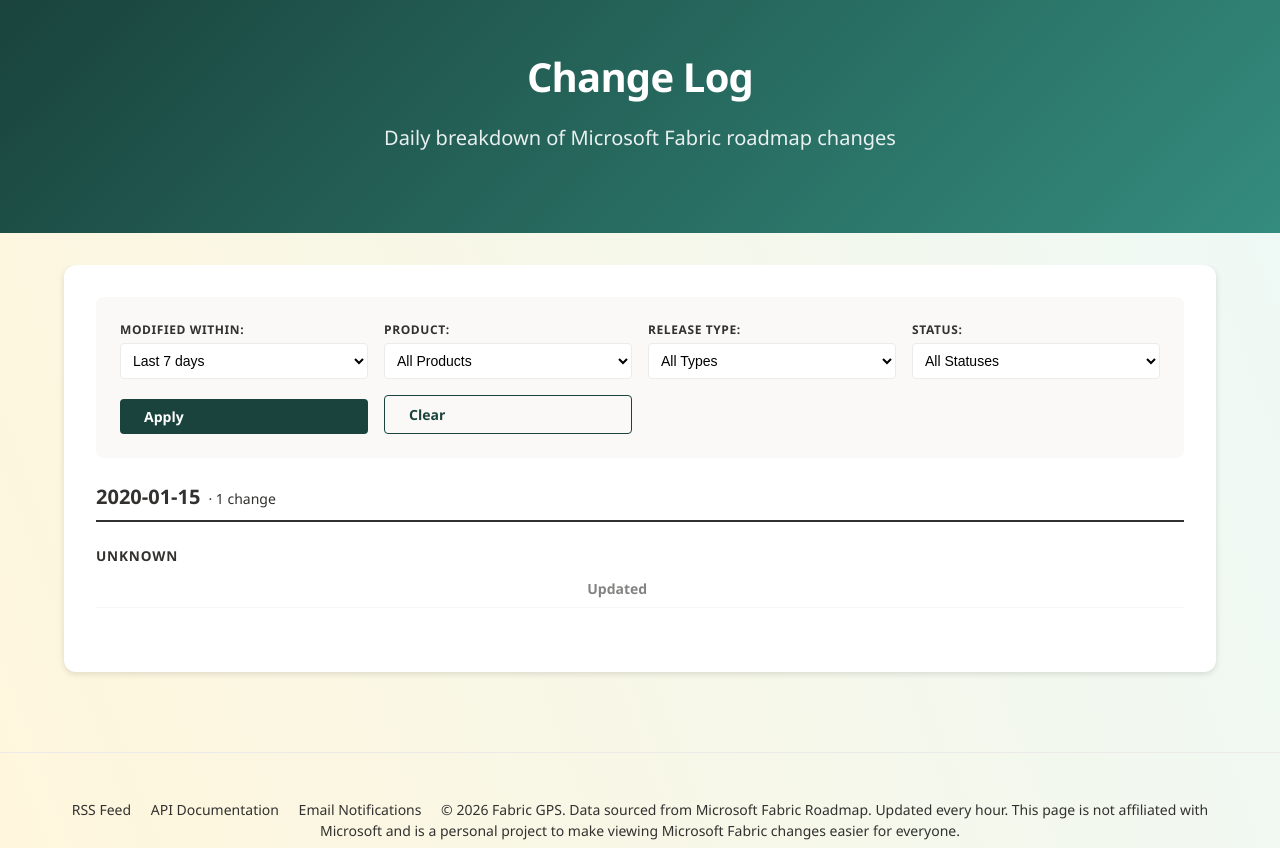
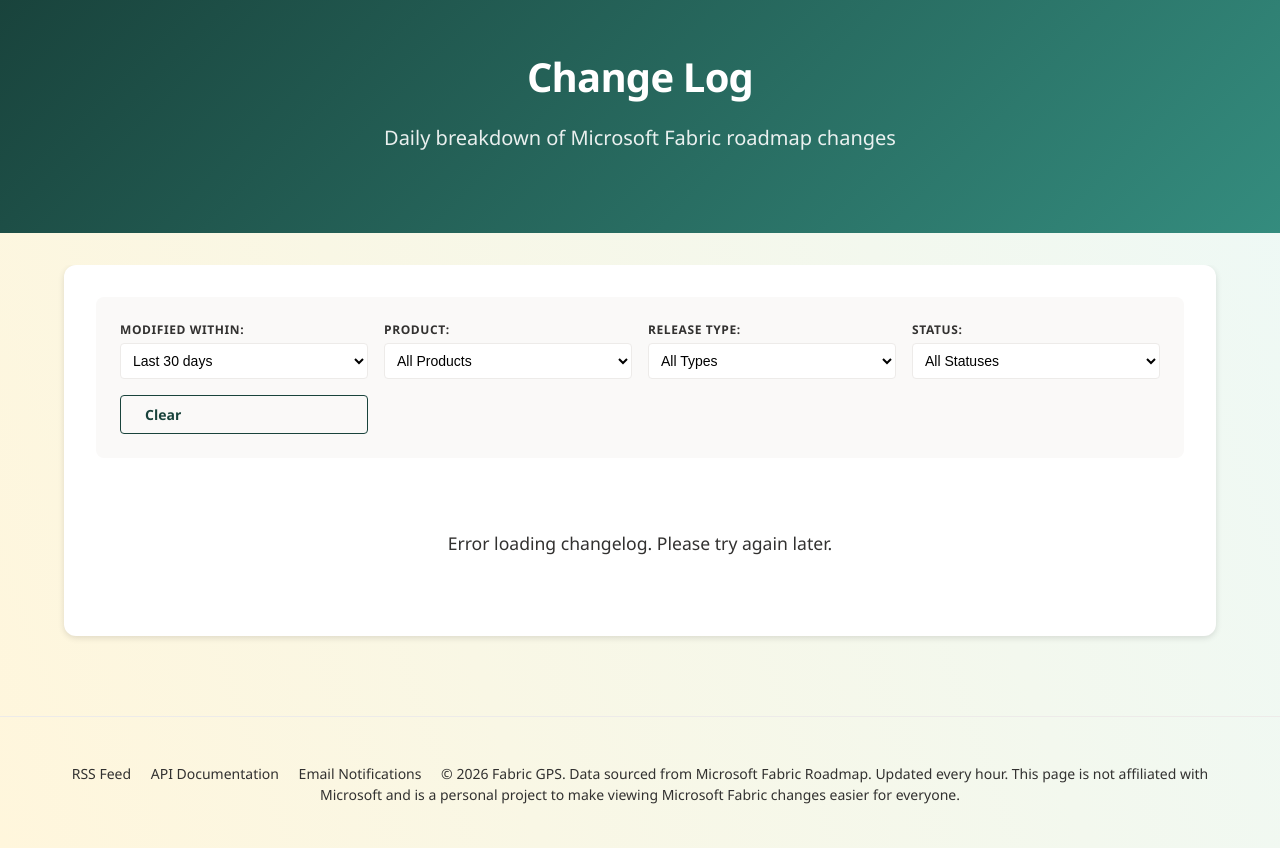
Before and after one commit to cbattlegear/fabric-roadmap-gps, a Python web app: template templates/changelog.html in a window 1280 px wide. Shown: the part 130-978 px from the top of the page. Run offline with Jinja, Linux system fonts and the light colour scheme; the template is opened without the code that fills it: most values are stand-ins (such as "Sample title", 1, 10 or a date in 2020); some libraries are stand-ins or nearby versions.

Commit message:
Convert changelog to client-side rendering with version cache-busting
- Replace server-rendered changelog with client-side JS that fetches
  from /api/changelog with version cache-busting param
- Create static/changelog.js with filter management, URL sync, and
  change column parsing matching the previous Jinja logic
- Simplify server route to just render the shell template
- Filters auto-apply on change (removed submit button)
- Ensures changelog and index page always show consistent data from
  the same cache-busted API version

Co-authored-by: Copilot <223556219+Copilot@users.noreply.github.com>

```diff
--- /dev/null
+++ b/static/changelog.js
@@ -0,0 +1,216 @@
+function escapeHtml(text) {
+    const div = document.createElement('div');
+    div.textContent = text;
+    return div.innerHTML;
+}
+
+function parseChangeColumn(col) {
+    if (col.startsWith('Release Date ')) return { change: 'Date Changed', detail: col.slice(13).replace(' -> ', ' → ') };
+    if (col.startsWith('Release Type ')) return { change: 'Type Changed', detail: col.slice(13).replace(' -> ', ' → ') };
+    if (col.startsWith('Release Status ')) return { change: 'Status Changed', detail: col.slice(15).replace(' -> ', ' → ') };
+    if (col.startsWith('Name ')) return { change: 'Name Changed', detail: col.slice(5).replace(' -> ', ' → ') };
+    if (col.startsWith('Semester ')) return { change: 'Semester Changed', detail: col.slice(9).replace(' -> ', ' → ') };
+    if (col.startsWith('Workload ')) return { change: 'Workload Changed', detail: col.slice(9).replace(' -> ', ' → ') };
+    if (col === 'Removed from Roadmap') return { change: 'Removed', detail: 'Removed from Roadmap', removed: true };
+    if (col === 'Restored to Roadmap') return { change: 'Restored', detail: 'Restored to Roadmap' };
+    if (col === 'Added to roadmap') return { change: 'Added', detail: 'Added to roadmap' };
+    return { change: col, detail: '' };
+}
+
+class Changelog {
+    constructor() {
+        this.dataVersion = '';
+        this.init();
+    }
+
+    async init() {
+        await this.fetchVersion();
+        await this.loadFilterOptions();
+        this.restoreFiltersFromUrl();
+        this.bindEvents();
+        await this.loadChangelog();
+    }
+
+    async fetchVersion() {
+        try {
+            const response = await fetch('/api/version');
+            const data = await response.json();
+            this.dataVersion = data.version || '';
+        } catch (e) {
+            this.dataVersion = '';
+        }
+    }
+
+    async loadFilterOptions() {
+        try {
+            const response = await fetch('/api/filter-options');
+            const data = await response.json();
+            this.populateSelect('product-filter', data.product_names);
+            this.populateSelect('type-filter', data.release_types);
+            this.populateSelect('status-filter', data.release_statuses);
+            this.restoreFiltersFromUrl();
+        } catch (e) {
+            console.error('Error loading filter options:', e);
+        }
+    }
+
+    populateSelect(id, values) {
+        const select = document.getElementById(id);
+        if (!select) return;
+        values.forEach(val => {
+            const option = document.createElement('option');
+            option.value = val;
+            option.textContent = val;
+            select.appendChild(option);
+        });
+    }
+
+    getActiveFilters() {
+        return {
+            days: document.getElementById('days-select').value,
+            product_name: document.getElementById('product-filter').value,
+            release_type: document.getElementById('type-filter').value,
+            release_status: document.getElementById('status-filter').value,
+        };
+    }
+
+    syncFiltersToUrl() {
+        const filters = this.getActiveFilters();
+        const params = new URLSearchParams();
+        if (filters.days && filters.days !== '30') params.set('days', filters.days);
+        if (filters.product_name) params.set('product_name', filters.product_name);
+        if (filters.release_type) params.set('release_type', filters.release_type);
+        if (filters.release_status) params.set('release_status', filters.release_status);
+        const qs = params.toString();
+        history.replaceState(null, '', qs ? `/changelog?${qs}` : '/changelog');
+    }
+
+    restoreFiltersFromUrl() {
+        const params = new URLSearchParams(location.search);
+        const map = {
+            'days': 'days-select',
+            'product_name': 'product-filter',
+            'release_type': 'type-filter',
+            'release_status': 'status-filter',
+        };
+        for (const [param, elId] of Object.entries(map)) {
+            const val = params.get(param);
+            const el = document.getElementById(elId);
+            if (val && el) el.value = val;
+        }
+    }
+
+    bindEvents() {
+        const selects = ['days-select', 'product-filter', 'type-filter', 'status-filter'];
+        selects.forEach(id => {
+            const el = document.getElementById(id);
+            if (!el) return;
+            el.addEventListener('change', () => {
+                this.syncFiltersToUrl();
+                this.loadChangelog();
+            });
+        });
+
+        const clearBtn = document.getElementById('clear-filters');
+        if (clearBtn) {
+            clearBtn.addEventListener('click', (e) => {
+                e.preventDefault();
+                document.getElementById('days-select').value = '30';
+                document.getElementById('product-filter').value = '';
+                document.getElementById('type-filter').value = '';
+                document.getElementById('status-filter').value = '';
+                this.syncFiltersToUrl();
+                this.loadChangelog();
+            });
+        }
+    }
+
+    async loadChangelog() {
+        const container = document.getElementById('changelog-content');
+        container.innerHTML = '<div class="loading-indicator"><div class="spinner"></div><span>Loading changelog...</span></div>';
+
+        const filters = this.getActiveFilters();
+        const params = new URLSearchParams();
+        params.set('days', filters.days || '30');
+        params.set('include_inactive', 'true');
+        if (filters.product_name) params.set('product_name', filters.product_name);
+        if (filters.release_type) params.set('release_type', filters.release_type);
+        if (filters.release_status) params.set('release_status', filters.release_status);
+        if (this.dataVersion) params.set('v', this.dataVersion);
+
+        try {
+            const response = await fetch(`/api/changelog?${params.toString()}`);
+            const data = await response.json();
+            this.render(data.days || []);
+        } catch (e) {
+            container.innerHTML = '<div class="no-results"><p>Error loading changelog. Please try again later.</p></div>';
+        }
+    }
+
+    render(days) {
+        const container = document.getElementById('changelog-content');
+
+        if (!days.length) {
+            container.innerHTML = '<div class="no-results"><p>No changes found in the selected time period.</p></div>';
+            return;
+        }
+
+        let html = '';
+        for (const day of days) {
+            const dateObj = new Date(day.date);
+            const dateStr = dateObj.toLocaleDateString('en-US', { weekday: 'long', year: 'numeric', month: 'long', day: 'numeric' });
+
+            html += `<div class="changelog-day">
+                <div class="changelog-day-header">
+                    <h2 class="changelog-date">${escapeHtml(dateStr)}</h2>
+                    <span class="changelog-count">· ${day.count} change${day.count !== 1 ? 's' : ''}</span>
+                </div>`;
+
+            // Group by workload
+            const workloads = {};
+            for (const item of day.items) {
+                const wl = item.product_name || 'Unknown';
+                if (!workloads[wl]) workloads[wl] = [];
+                workloads[wl].push(item);
+            }
+
+            for (const [workload, items] of Object.entries(workloads).sort((a, b) => a[0].localeCompare(b[0]))) {
+                html += `<div class="changelog-workload">
+                    <h3 class="changelog-workload-name">${escapeHtml(workload)}</h3>`;
+
+                for (const item of items) {
+                    const inactiveClass = item.active === false ? ' changelog-item-inactive' : '';
+                    const cols = item.changed_columns && item.changed_columns.length ? item.changed_columns : null;
+
+                    if (cols) {
+                        for (const col of cols) {
+                            const parsed = parseChangeColumn(col);
+                            const removedClass = parsed.removed ? ' changelog-cell-removed' : '';
+                            html += `<a href="/release/${escapeHtml(item.release_item_id)}" class="changelog-row${inactiveClass}">
+                                <div class="changelog-cell-name">${escapeHtml(item.feature_name)}</div>
+                                <div class="changelog-cell-change${removedClass}">${escapeHtml(parsed.change)}</div>
+                                <div class="changelog-cell-detail">${escapeHtml(parsed.detail)}</div>
+                            </a>`;
+                        }
+                    } else {
+                        html += `<a href="/release/${escapeHtml(item.release_item_id)}" class="changelog-row${inactiveClass}">
+                            <div class="changelog-cell-name">${escapeHtml(item.feature_name)}</div>
+                            <div class="changelog-cell-change">Updated</div>
+                            <div class="changelog-cell-detail"></div>
+                        </a>`;
+                    }
+                }
+
+                html += '</div>';
+            }
+
+            html += '</div>';
+        }
+
+        container.innerHTML = html;
+    }
+}
+
+document.addEventListener('DOMContentLoaded', () => {
+    new Changelog();
+});
--- a/templates/changelog.html
+++ b/templates/changelog.html
@@ -12,128 +12,45 @@
 {% block content %}
 <div class="container">
     <section class="recent-changes-section">
-        <form method="get" action="/changelog" class="filters-container">
+        <div class="filters-container">
             <div class="filter-group">
                 <label for="days-select">Modified Within:</label>
-                <select id="days-select" name="days" class="filter-select">
-                    <option value="7" {{ 'selected' if selected_days == 7 }}>Last 7 days</option>
-                    <option value="14" {{ 'selected' if selected_days == 14 }}>Last 14 days</option>
-                    <option value="30" {{ 'selected' if selected_days == 30 }}>Last 30 days</option>
-                    <option value="60" {{ 'selected' if selected_days == 60 }}>Last 60 days</option>
-                    <option value="90" {{ 'selected' if selected_days == 90 }}>Last 90 days</option>
+                <select id="days-select" class="filter-select">
+                    <option value="7">Last 7 days</option>
+                    <option value="14">Last 14 days</option>
+                    <option value="30" selected>Last 30 days</option>
+                    <option value="60">Last 60 days</option>
+                    <option value="90">Last 90 days</option>
                 </select>
             </div>
             <div class="filter-group">
                 <label for="product-filter">Product:</label>
-                <select id="product-filter" name="product_name" class="filter-select">
+                <select id="product-filter" class="filter-select">
                     <option value="">All Products</option>
-                    {% for p in filter_options.product_names %}
-                    <option value="{{ p }}" {{ 'selected' if active_filters.product_name == p }}>{{ p }}</option>
-                    {% endfor %}
                 </select>
             </div>
             <div class="filter-group">
                 <label for="type-filter">Release Type:</label>
-                <select id="type-filter" name="release_type" class="filter-select">
+                <select id="type-filter" class="filter-select">
                     <option value="">All Types</option>
-                    {% for t in filter_options.release_types %}
-                    <option value="{{ t }}" {{ 'selected' if active_filters.release_type == t }}>{{ t }}</option>
-                    {% endfor %}
                 </select>
             </div>
             <div class="filter-group">
                 <label for="status-filter">Status:</label>
-                <select id="status-filter" name="release_status" class="filter-select">
+                <select id="status-filter" class="filter-select">
                     <option value="">All Statuses</option>
-                    {% for s in filter_options.release_statuses %}
-                    <option value="{{ s }}" {{ 'selected' if active_filters.release_status == s }}>{{ s }}</option>
-                    {% endfor %}
                 </select>
             </div>
-            <button type="submit" class="button button-primary">Apply</button>
-            <a href="/changelog" class="button button-secondary">Clear</a>
-        </form>
+            <a href="/changelog" id="clear-filters" class="button button-secondary">Clear</a>
+        </div>
 
-        {% if not changelog_days %}
-        <div class="no-results">
-            <p>No changes found in the selected time period.</p>
+        <div id="changelog-content">
+            <div class="loading-indicator"><div class="spinner"></div><span>Loading changelog...</span></div>
         </div>
-        {% endif %}
-
-        {% for date_str, items in changelog_days %}
-        <div class="changelog-day">
-            <div class="changelog-day-header">
-                <h2 class="changelog-date">
-                    {{ items[0].last_modified.strftime('%A, %B %d, %Y') if items[0].last_modified else date_str }}
-                </h2>
-                <span class="changelog-count">· {{ items|length }} change{{ 's' if items|length != 1 }}</span>
-            </div>
-
-            {% for workload, workload_items in items | groupby('product_name') %}
-            <div class="changelog-workload">
-                <h3 class="changelog-workload-name">{{ workload or 'Unknown' }}</h3>
-                {% for item in workload_items %}
-                    {% if item.changed_columns %}
-                        {% for col in item.changed_columns %}
-                        <a href="/release/{{ item.release_item_id }}" class="changelog-row{{ ' changelog-item-inactive' if not item.active }}">
-                            <div class="changelog-cell-name">{{ item.feature_name }}</div>
-                            {%- if col.startswith('Release Date ') -%}
-                            <div class="changelog-cell-change">Date Changed</div>
-                            <div class="changelog-cell-detail">{{ col[13:] | replace(' -> ', ' → ') }}</div>
-                            {%- elif col.startswith('Release Type ') -%}
-                            <div class="changelog-cell-change">Type Changed</div>
-                            <div class="changelog-cell-detail">{{ col[13:] | replace(' -> ', ' → ') }}</div>
-                            {%- elif col.startswith('Release Status ') -%}
-                            <div class="changelog-cell-change">Status Changed</div>
-                            <div class="changelog-cell-detail">{{ col[15:] | replace(' -> ', ' → ') }}</div>
-                            {%- elif col.startswith('Name ') -%}
-                            <div class="changelog-cell-change">Name Changed</div>
-                            <div class="changelog-cell-detail">{{ col[5:] | replace(' -> ', ' → ') }}</div>
-                            {%- elif col.startswith('Semester ') -%}
-                            <div class="changelog-cell-change">Semester Changed</div>
-                            <div class="changelog-cell-detail">{{ col[9:] | replace(' -> ', ' → ') }}</div>
-                            {%- elif col.startswith('Workload ') -%}
-                            <div class="changelog-cell-change">Workload Changed</div>
-                            <div class="changelog-cell-detail">{{ col[9:] | replace(' -> ', ' → ') }}</div>
-                            {%- elif col == 'Removed from Roadmap' -%}
-                            <div class="changelog-cell-change changelog-cell-removed">Removed</div>
-                            <div class="changelog-cell-detail">Removed from Roadmap</div>
-                            {%- elif col == 'Restored to Roadmap' -%}
-                            <div class="changelog-cell-change">Restored</div>
-                            <div class="changelog-cell-detail">Restored to Roadmap</div>
-                            {%- elif col == 'Added to roadmap' -%}
-                            <div class="changelog-cell-change">Added</div>
-                            <div class="changelog-cell-detail">Added to roadmap</div>
-                            {%- else -%}
-                            <div class="changelog-cell-change">{{ col }}</div>
-                            <div class="changelog-cell-detail"></div>
-                            {%- endif -%}
-                        </a>
-                        {% endfor %}
-                    {% else %}
-                    <a href="/release/{{ item.release_item_id }}" class="changelog-row{{ ' changelog-item-inactive' if not item.active }}">
-                        <div class="changelog-cell-name">{{ item.feature_name }}</div>
-                        <div class="changelog-cell-change">Updated</div>
-                        <div class="changelog-cell-detail"></div>
-                    </a>
-                    {% endif %}
-                {% endfor %}
-            </div>
-            {% endfor %}
-        </div>
-        {% endfor %}
     </section>
 </div>
 {% endblock %}
 
 {% block scripts %}
-<script>
-document.addEventListener('DOMContentLoaded', () => {
-    document.querySelectorAll('.filters-container .filter-select').forEach(el => {
-        el.addEventListener('change', () => {
-            el.closest('form').submit();
-        });
-    });
-});
-</script>
+<script src="/static/changelog.js"></script>
 {% endblock %}
```
Also changed, not shown: server.py (+2 -35 lines).
